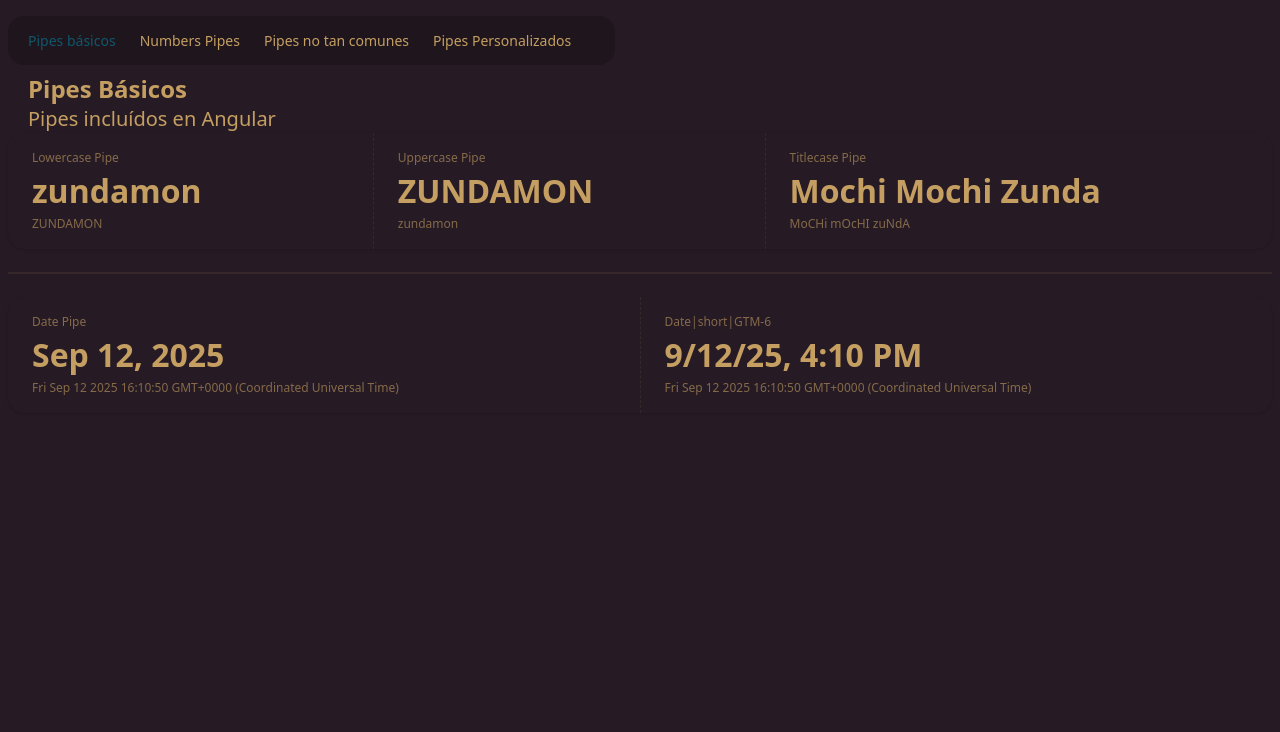
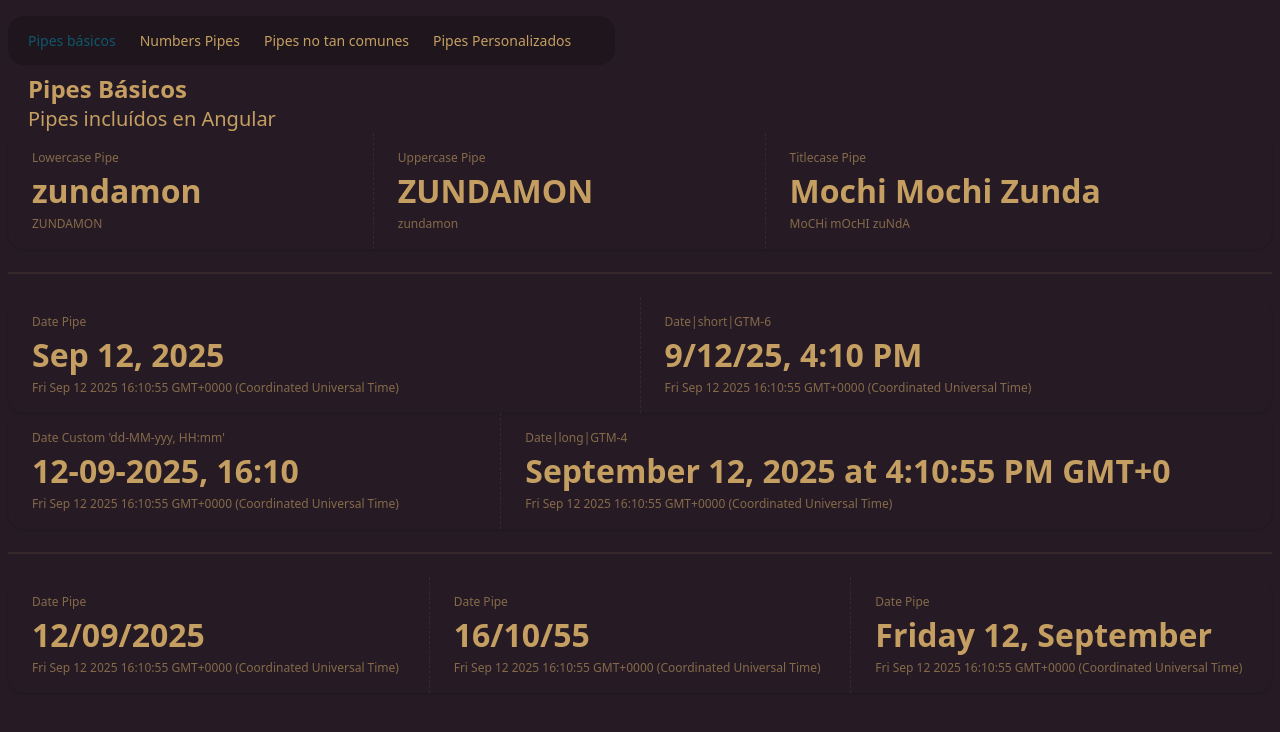
Before and after one commit to ClaudiaQuezadaRiquelme/FH-05-pipes-app, an Angular app: page /basic in a window 1280 px wide. Shown: the top 732 px of the page. Built offline with nearby package versions, Linux system fonts and the light colour scheme.

Commit message:
dates and interval

```diff
--- a/src/app/pages/basic-page/basic-page.component.html
+++ b/src/app/pages/basic-page/basic-page.component.html
@@ -37,5 +37,40 @@
     <div class="stat-value">{{ customDate() | date: 'short': 'GTM-6' }}</div>
     <div class="stat-desc">{{ customDate() }}</div>
   </div>
+</div>
 
+<div class="stats stats-vertical lg:stats-horizontal shadow w-full">
+  <div class="stat">
+    <div class="stat-title">Date Custom 'dd-MM-yyy, HH:mm'</div>
+    <div class="stat-value">{{ customDate() | date: 'dd-MM-yyy, HH:mm' }}</div>
+    <div class="stat-desc">{{ customDate() }}</div>
+  </div>
+
+  <div class="stat">
+    <div class="stat-title">Date|long|GTM-4</div>
+    <div class="stat-value">{{ customDate() | date: 'long': 'GTM-4' }}</div>
+    <div class="stat-desc">{{ customDate() }}</div>
+  </div>
 </div>
+
+<div class="divider"></div>
+
+<div class="stats stats-vertical lg:stats-horizontal shadow w-full">
+  <div class="stat">
+    <div class="stat-title">Date Pipe</div>
+    <div class="stat-value">{{ customDate() | date: 'dd/MM/yyyy' }}</div>
+    <div class="stat-desc">{{ customDate() }}</div>
+  </div>
+
+  <div class="stat">
+    <div class="stat-title">Date Pipe</div>
+    <div class="stat-value">{{ customDate() | date: 'HH/mm/ss' }}</div>
+    <div class="stat-desc">{{ customDate() }}</div>
+  </div>
+
+  <div class="stat">
+    <div class="stat-title">Date Pipe</div>
+    <div class="stat-value">{{ customDate() | date: 'EEEE d, MMMM' }}</div>
+    <div class="stat-desc">{{ customDate() }}</div>
+  </div>
+</div>
--- a/src/app/pages/basic-page/basic-page.component.ts
+++ b/src/app/pages/basic-page/basic-page.component.ts
@@ -1,5 +1,5 @@
 import { DatePipe, LowerCasePipe, TitleCasePipe, UpperCasePipe } from '@angular/common';
-import { Component, signal } from '@angular/core';
+import { Component, effect, signal } from '@angular/core';
 
 @Component({
   selector: 'app-basic-page',
@@ -15,4 +15,15 @@
   fullName  = signal('MoCHi mOcHI zuNdA');
 
   customDate = signal(new Date());
+
+  tickingDateEffect = effect( (onCleanUp) => {
+    const interval = setInterval( () => {
+      this.customDate.set( new Date() );
+      console.log('Tick.');
+    }, 1000);
+
+    onCleanUp( () => { // stop interval
+      clearInterval(interval);
+    })
+  });
 }
```
